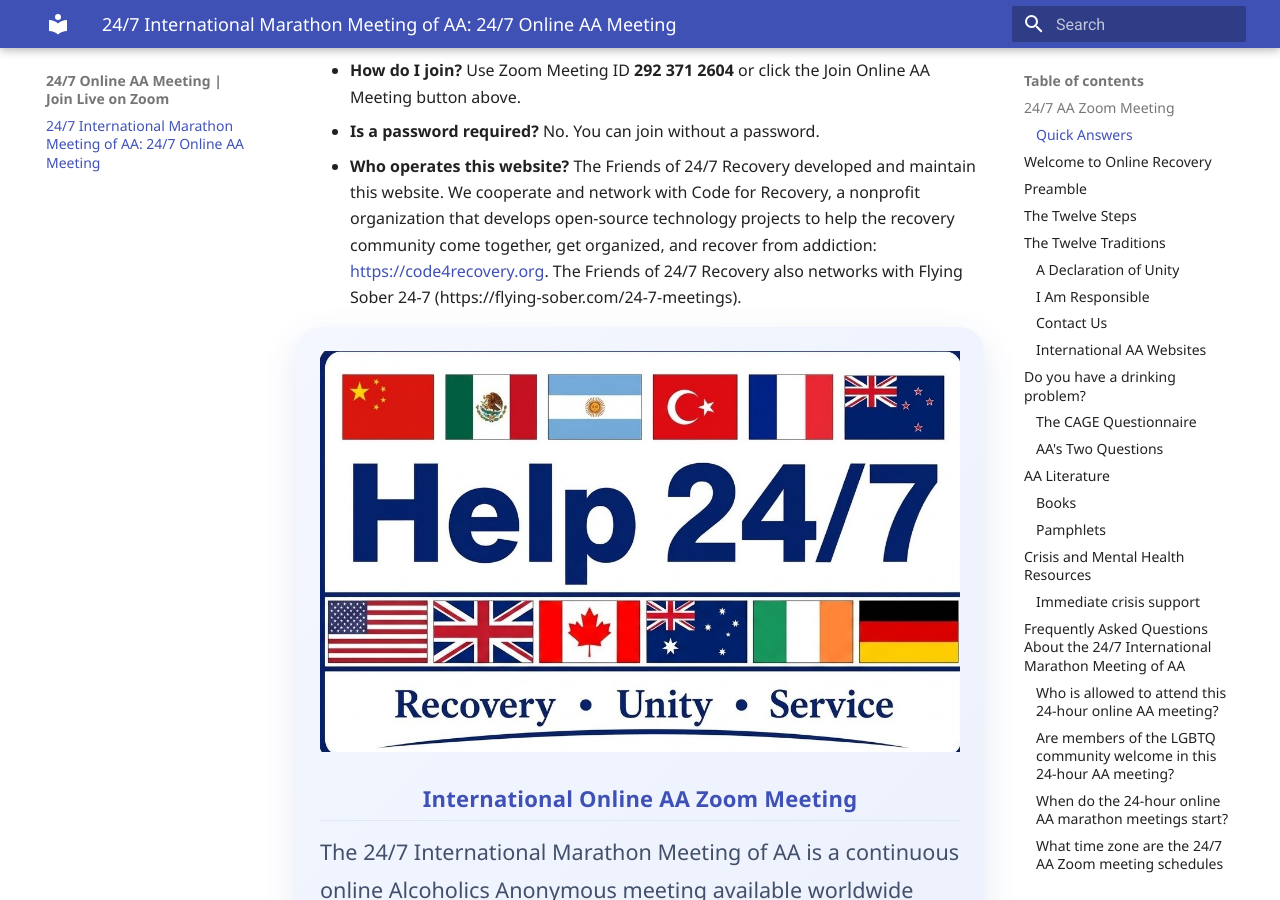
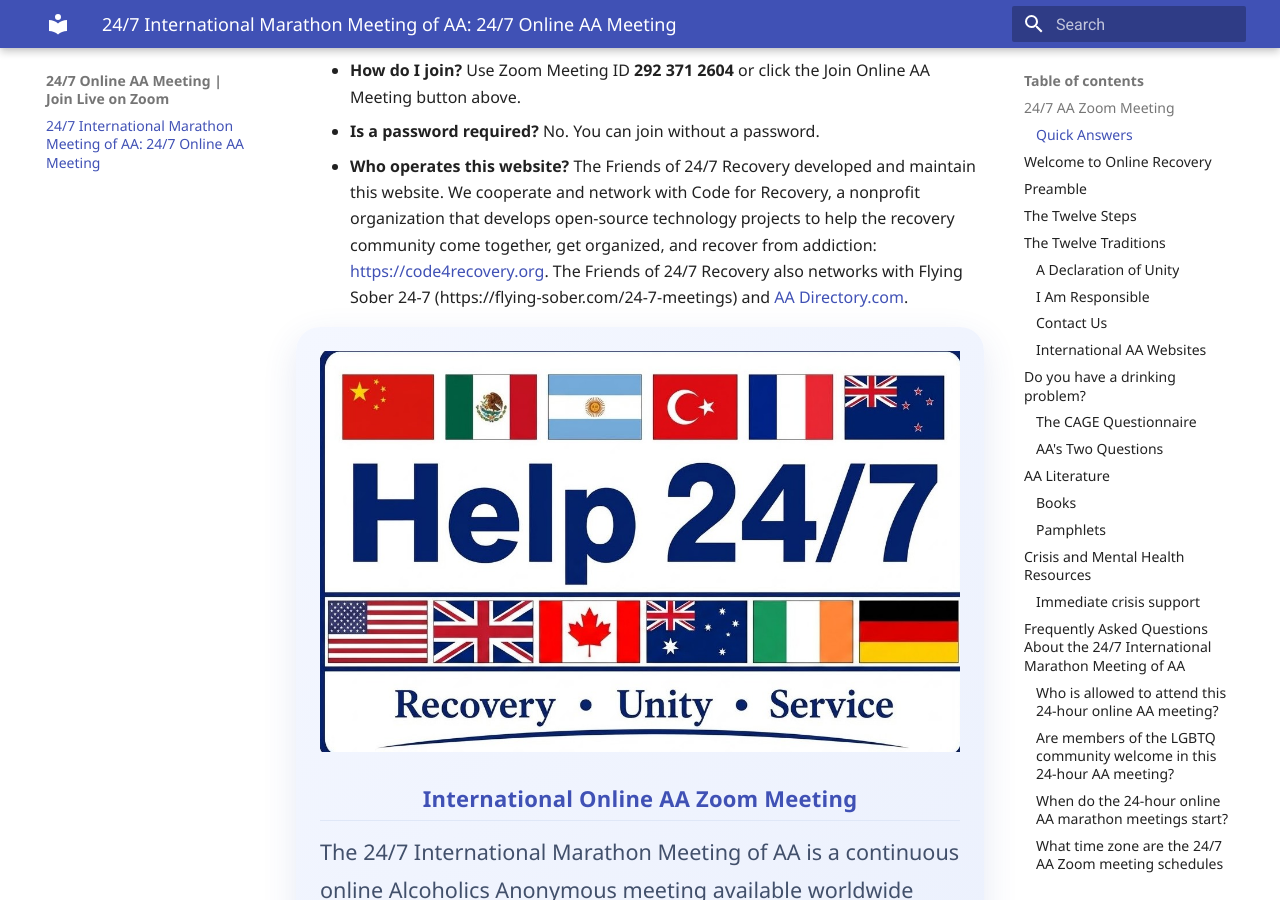
Before and after one commit to meetings03/24hourmeeting, an MkDocs documentation site: the page built from docs/index.md, in a window 1280 px wide and 900 px high, scrolled down 657 px. Built offline with MkDocs 1.6.1 and Material for MkDocs 9.7.7, drawn with Linux system fonts in a browser that asks for light colours; comment, search, counter and statistics services are not loaded.

Commit message:
Format AA Directory links

```diff
--- a/docs/index.md
+++ b/docs/index.md
@@ -32,7 +32,7 @@
 - **Who can attend?** This is an open Alcoholics Anonymous meeting, and anyone with a desire to stop drinking is welcome.
 - **How do I join?** Use Zoom Meeting ID **292 371 2604** or click the Join Online AA Meeting button above.
 - **Is a password required?** No. You can join without a password.
-- **Who operates this website?** The Friends of 24/7 Recovery developed and maintain this website. We cooperate and network with Code for Recovery, a nonprofit organization that develops open-source technology projects to help the recovery community come together, get organized, and recover from addiction: [https://code4recovery.org](https://code4recovery.org). The Friends of 24/7 Recovery also networks with Flying Sober 24-7 (https://flying-sober.com/24-7-meetings).
+ - **Who operates this website?** The Friends of 24/7 Recovery developed and maintain this website. We cooperate and network with Code for Recovery, a nonprofit organization that develops open-source technology projects to help the recovery community come together, get organized, and recover from addiction: [https://code4recovery.org](https://code4recovery.org). The Friends of 24/7 Recovery also networks with Flying Sober 24-7 (https://flying-sober.com/24-7-meetings) and [AA Directory.com](https://theaadirectory.com).
 
 <div class="hero-card">
   <div class="logo-area" aria-label="Logo placeholder">
@@ -499,7 +499,8 @@
 
 This website (https://sobrietyneversleeps.org) was independently and anonymously developed and is maintained by the Friends of 24/7 Recovery, which is solely responsible for its content. The Friends of 24/7 Recovery is a virtual international, non-affiliated, nonprofit organization based in New Zealand. Its members reside in many countries, including Canada, Australia, the United Kingdom, South Africa, and the United States. This website is not affiliated with or endorsed by the coordinators or GC of the 24 Hour International Marathon Meeting of AA.
 
-The Friends of 24/7 Recovery is an independent volunteer para-organization collective dedicated to supporting the online recovery community. We cooperate and network with Code for Recovery, a nonprofit organization that develops open-source technology projects to help the recovery community come together, get organized, and recover from addiction: [https://code4recovery.org](https://code4recovery.org). The Friends of 24/7 Recovery also networks with [Flying Sober 24-7](https://flying-sober.com/24-7-meetings).
+The Friends of 24/7 Recovery is an independent volunteer para-organization collective dedicated to supporting the online recovery community. We cooperate and network with Code for Recovery, a nonprofit organization that develops open-source technology projects to help the recovery community come together, get organized, and recover from addiction: [https://code4recovery.org](https://code4recovery.org). The Friends of 24/7 Recovery also networks with [Flying Sober 24-7](https://flying-sober.com/24-7-meetings) and [AA Directory.com](https://theaadirectory.com).
+
 
 In accordance with AA's traditions of non-affiliation and autonomy, the Friends of 24/7 Recovery is not affiliated with, sponsored by, or financially supported by Alcoholics Anonymous World Services, Inc. (AAWS), the General Service Board of Alcoholics Anonymous, the General Service Office of Alcoholics Anonymous, any local AA central or intergroup offices, or the coordinators or GC of the 24 Hour International Marathon Meeting of AA. While our collective supports an online recovery meeting that uses the Twelve Steps and Twelve Traditions of Alcoholics Anonymous, we do not speak for, represent, or receive endorsement from AA as a whole or from the coordinators or GC of the 24 Hour International Marathon Meeting of AA. We operate autonomously to help individuals connect with recovery resources. The primary purpose of this website is to assist anyone looking for an online AA marathon meeting. Our sole aim is to be helpful and to direct the still-suffering alcoholic to the life-saving Fellowship of Alcoholics Anonymous.
 
```
Also changed, not shown: site/index.html, site/search/search_index.json, site/sitemap.xml, 1 other file.
